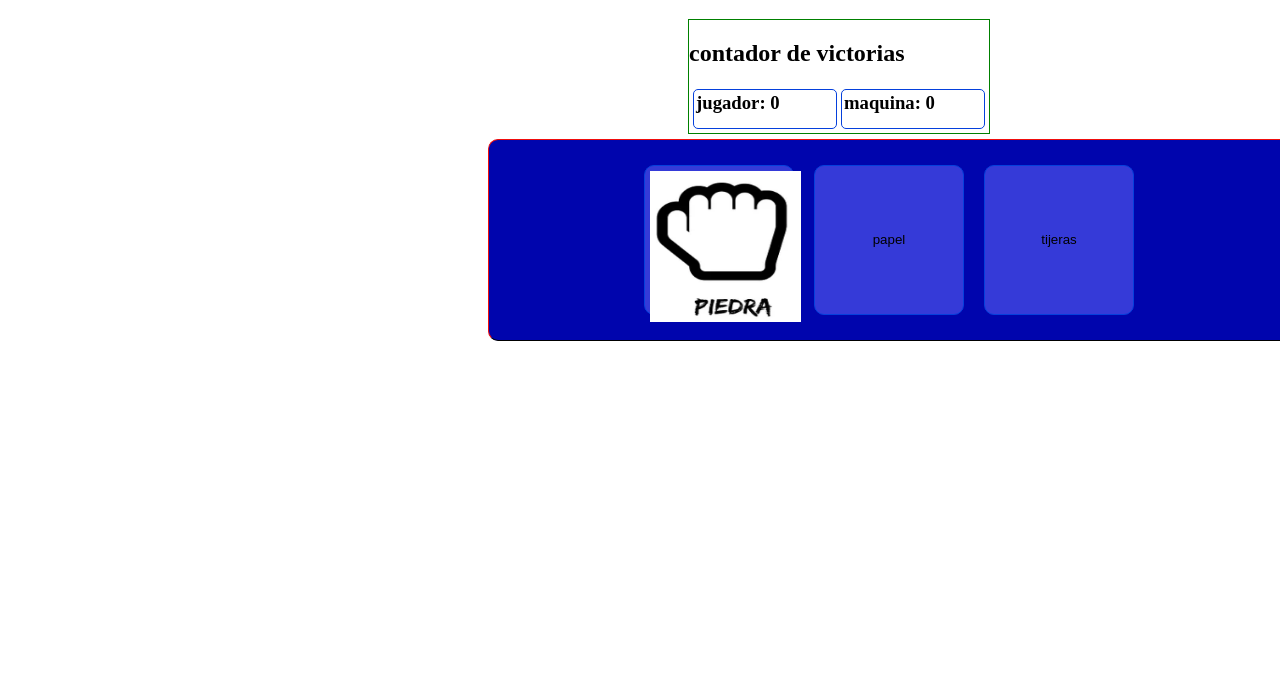
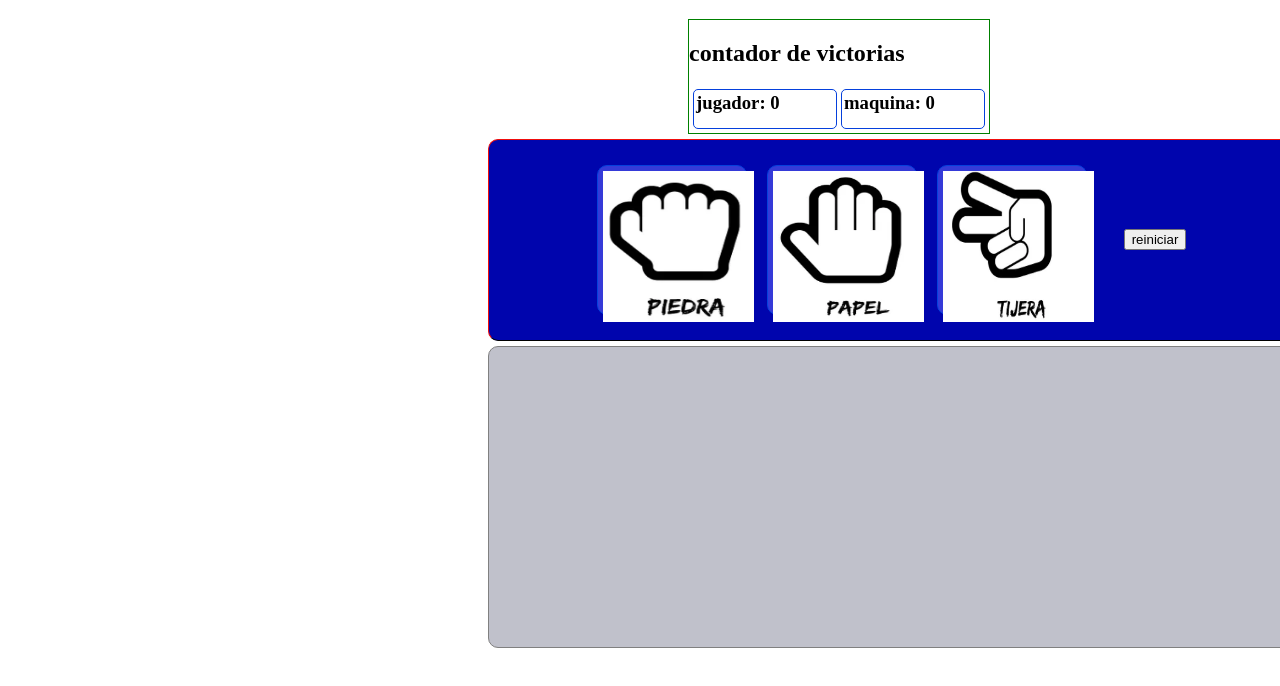
Before and after one commit to redstar-15/juego_p.p.t, a plain HTML site: page index.html in a window 1280 px wide. Shown: the part 74-760 px from the top of the page. Drawn offline with Linux system fonts and the light colour scheme.

Commit message:
se agrega boton reiniciar y imagenes

```diff
--- a/index.html
+++ b/index.html
@@ -29,9 +29,10 @@
     <section id="contenedor_boto">
         <div class="targeta">
             <button class="botones" id="boton_piedra"><img src="./imagenes/piedra.png"></button>
-            <button class="botones" id="boton_papel">papel</button>
-            <button class="botones" id="boton_tijeras">tijeras</button>
+            <button class="botones" id="boton_papel"><img src="./imagenes/papel.png"></button>
+            <button class="botones" id="boton_tijeras"><img src="./imagenes/tijera.png"></button>
         </div>
+        <button id="reiniciar">reiniciar</button>
     </section>
     <!--historal partida-->
     <section id="mensajes">
--- a/juego_piedra.js
+++ b/juego_piedra.js
@@ -10,6 +10,8 @@ var jugador_papel = document.getElementById("boton_papel")
 jugador_papel.addEventListener("click",eleccion_papel)
 var jugador_tijera = document.getElementById("boton_tijeras")
 jugador_tijera.addEventListener("click",eleccion_tijeras)
+var reiniciar = document.getElementById("reiniciar")
+reiniciar.addEventListener("click",reiniciar_juego)
 //var modo_gana_3 = document.getElementById("ganar_de_3")
 //modo_gana_3.addEventListener("click",juego)
 
@@ -92,3 +94,7 @@ function mensajes_juego(){
     mensaje.innerHTML = "la maquina eligio "+ maquina + " tu elegiste "+ jugador +" "+ juego()
     seccion_mensaje.appendChild(mensaje)
 }
+
+function reiniciar_juego(){
+    location.reload()
+}
--- a/style.css
+++ b/style.css
@@ -70,3 +70,14 @@ h3{
     height: 151px;
 
 }
+#mensajes {
+    height: 300px;
+    width: 100vh;
+    background-color: #C0C1CB;
+    flex-wrap:wrap;
+    gap: 2rem;
+    border:1px solid grey;
+    margin-left: 60vh;
+    margin-top: 5px;
+    border-radius: 10px;
+}
```
Also changed, not shown: imagenes/piedra_2.png (added), imagenes/tijera_2.png (added).
